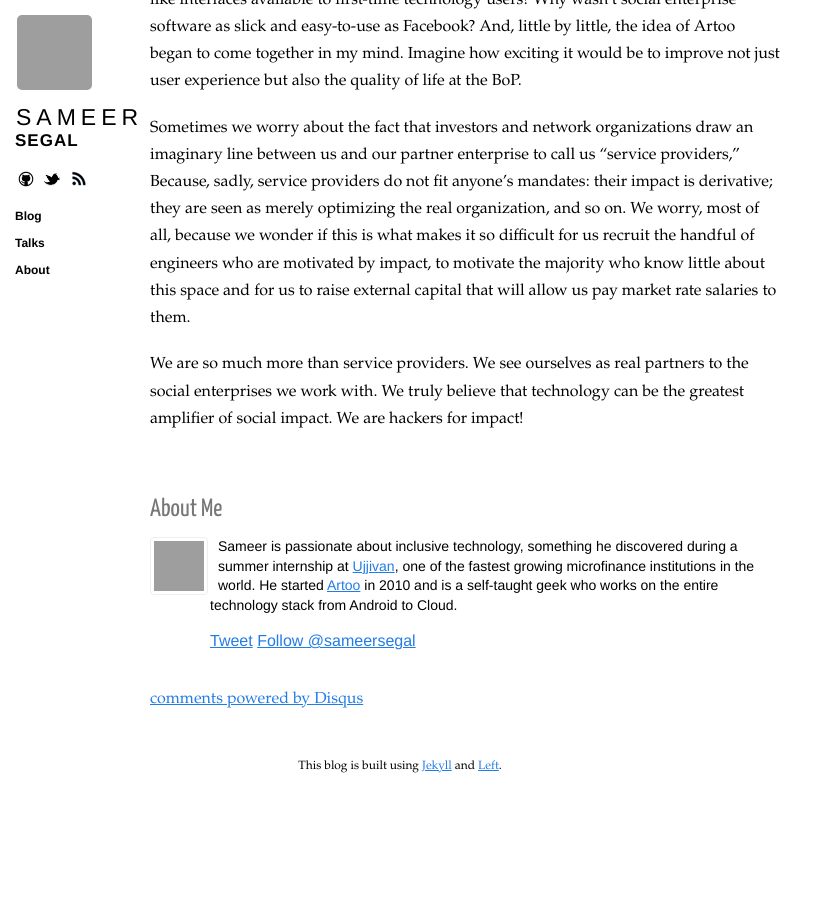
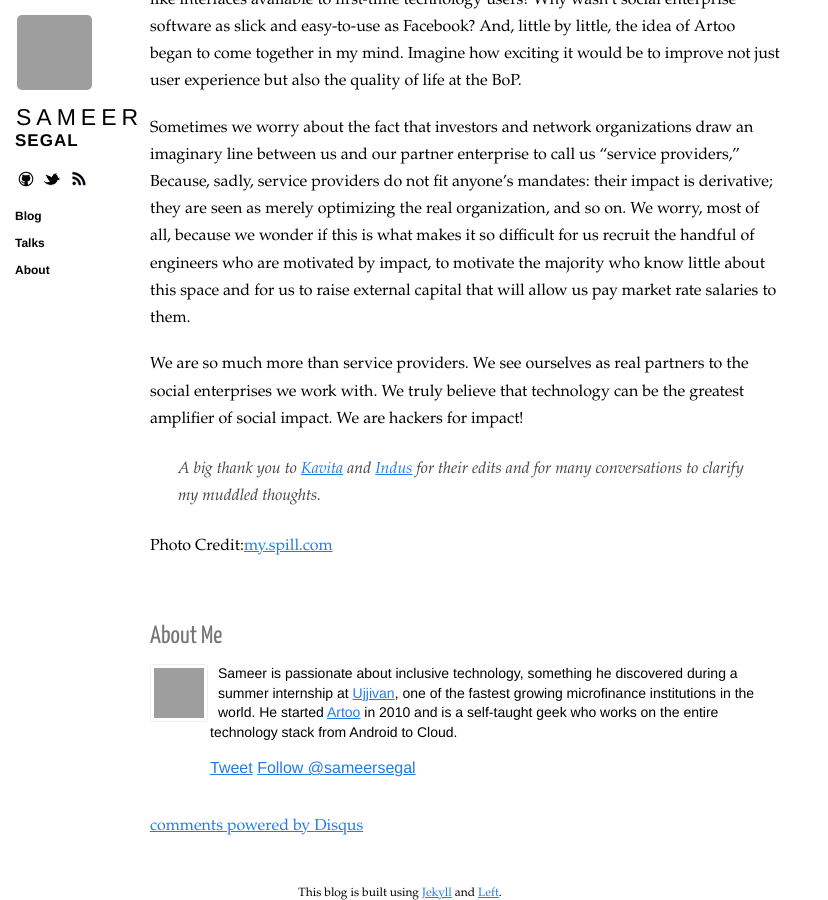
Before and after one commit to sameersegal/sameersegal.github.com, a Jekyll site: the page built from _posts/2013-04-15-Dark-Knights.markdown, in a window 1280 px wide and 900 px high, scrolled down 3662 px, cut to the strip 0-900 px from the top of the window. Shown: the whole strip, without its empty margins (0-828 px from the left). Built offline with Jekyll 4.4.1, drawn with Linux system fonts in a browser that asks for light colours; nearby versions of some CDN libraries; Markdown is read by kramdown in place of the engine named in the settings; comment, search, counter and statistics services are not loaded; before the commit the page ends 4435 px from its top, so only the background shows below that; grey boxes are pictures that could not be loaded.

Commit message:
Added credits

```diff
--- a/_posts/2013-04-15-Dark-Knights.markdown
+++ b/_posts/2013-04-15-Dark-Knights.markdown
@@ -39,3 +39,11 @@ But that summer changed my mind. I wondered why the world’s most intuitive tec
 Sometimes we worry about the fact that investors and network organizations draw an imaginary line between us and our partner enterprise to call us “service providers,” Because, sadly, service providers do not fit anyone’s mandates: their impact is derivative; they are seen as merely optimizing the real organization, and so on. We worry, most of all, because we wonder if this is what makes it so difficult for us recruit the handful of engineers who are motivated by impact, to motivate the majority who know little about this space and for us to raise external capital that will allow us pay market rate salaries to them.
 
 We are so much more than service providers. We see ourselves as real partners to the social enterprises we work with. We truly believe that technology can be the greatest amplifier of social impact. We are hackers for impact!
+
+> A big thank you to [Kavita][kavita] and [Indus][indus] for their edits and for many conversations to clarify my muddled thoughts.
+
+Photo Credit:[my.spill.com][spill]
+
+[kavita]:(https://artoo.in/portal/team#kavita)
+[indus]:(https://artoo.in/portal/team#indus)
+[spill]:(http://my.spill.com/profiles/blogs/nolans-batman-vs-burtons)
```
